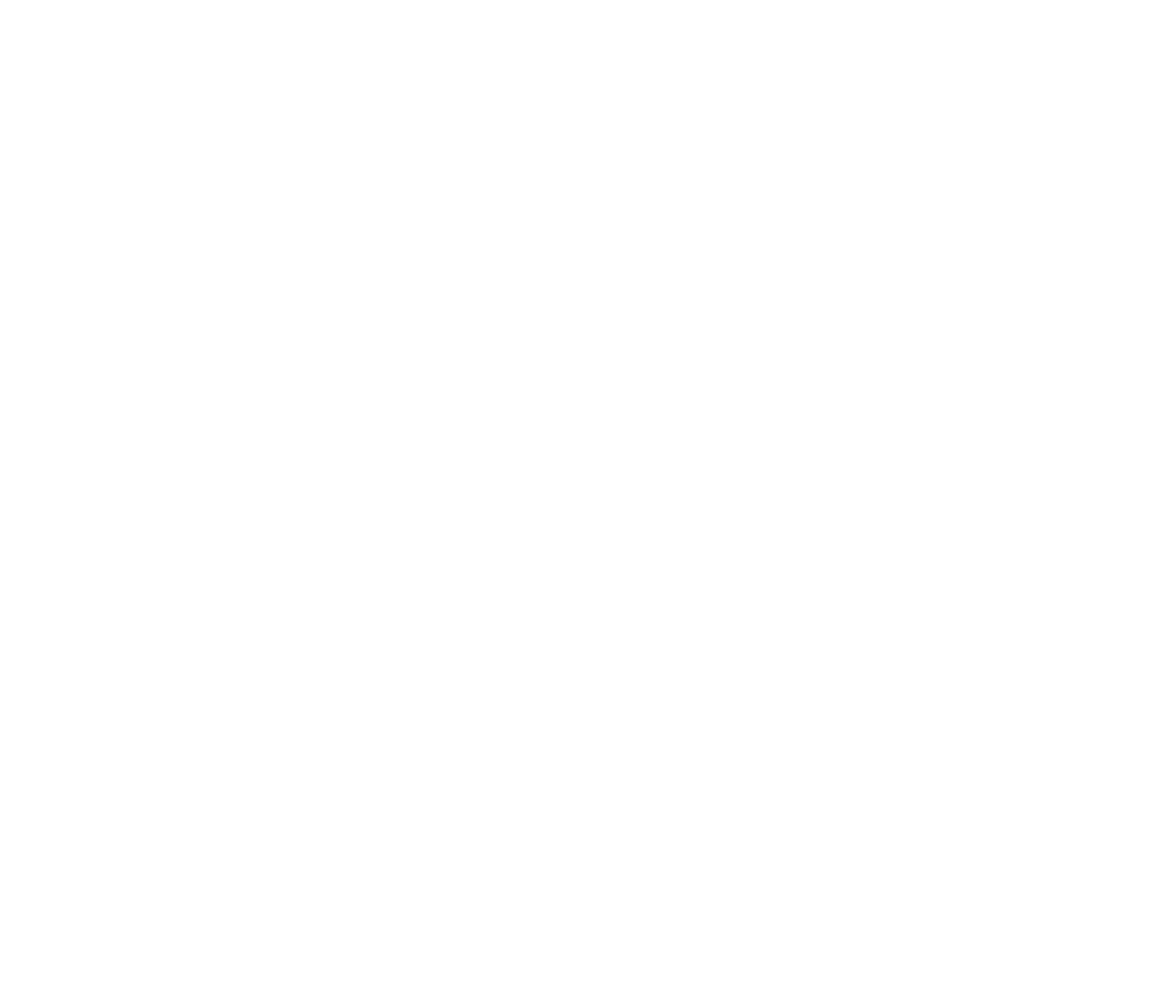
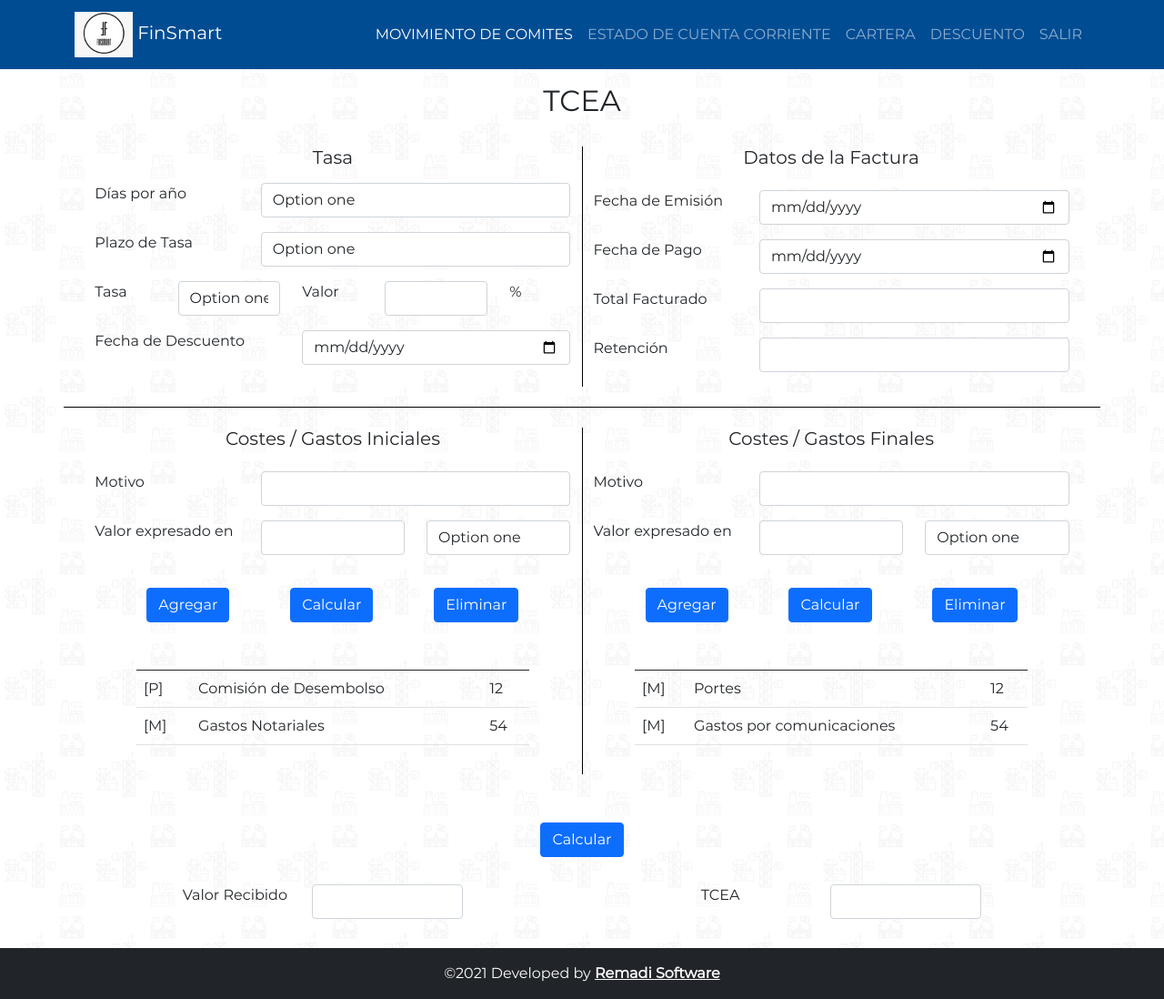
Before and after one commit to RenzoDD/finanzas-proyecto, a PHP site: page /mvc/views/calculoTCEA.html in a window 1280 px wide. Before the commit the page is empty. Shown: the whole page at 91% size. Before the commit the page ends 800 px from the top, so only its background shows below. Run offline with PHP 8.4, Linux system fonts and the light colour scheme.

Commit message:
Agregado TCEA, Movimiento y Registro

```diff
--- a/src/assets/css/style.css
+++ b/src/assets/css/style.css
@@ -10,7 +10,7 @@
 }
 
 :root {
-    --HEADER: #50280B;
+    --HEADER: #004C93;
     --MENU-NORMAL: #693510;
     --MENU-HOVER: #5c2f0e;
     --MENU-FONT-NORMAL: #FFFFFF;
--- /dev/null
+++ b/src/mvc/views/calculoTCEA.html
@@ -0,0 +1,311 @@
+<!doctype html>
+<html lang="en" class="h-100" prefix="og: http://ogp.me/ns#">
+
+<head>
+    <meta charset="UTF-8">
+    <meta name="viewport" content="width=device-width, initial-scale=1.0">
+
+    <link href="/assets/css/bootstrap.css" rel="stylesheet">
+    <link href="/assets/css/bootstrap-icons.css" rel="stylesheet">
+    <link href="/assets/css/style.css" rel="stylesheet">
+
+    <link rel="shortcut icon" type="image/x-icon" href="img/favicon.ico" />
+    <title>Calculo TCEA</title>
+</head>
+
+<body class="d-flex flex-column h-100">
+    <navbar class="navbar navbar-expand-md navbar-dark bg-dark header">
+        <div class="container">
+            <a class="navbar-brand" href="/">
+                <img src="/assets/img/logo.jpg" height="50"> FinSmart
+            </a>
+            <button class="navbar-toggler" type="button" data-bs-toggle="collapse" data-bs-target="#navbarNav"
+                aria-controls="navbarNav" aria-expanded="false" aria-label="Toggle navigation">
+                <span class="navbar-toggler-icon"></span>
+            </button>
+            <div class="collapse navbar-collapse text-center" id="navbarNav">
+                <ul class="navbar-nav ms-auto">
+                    <li class="nav-item">
+                        <a class="nav-link active" aria-current="page" href="#">
+                            <i></i> MOVIMIENTO DE COMITES
+                        </a>
+                    </li>
+                    <li class="nav-item">
+                        <a class="nav-link" aria-current="page" href="#">
+                            <i></i> ESTADO DE CUENTA CORRIENTE
+                        </a>
+                    </li>
+                    <li class="nav-item">
+                        <a class="nav-link" aria-current="page" href="#">
+                            <i></i> CARTERA
+                        </a>
+                    </li>
+                    <li class="nav-item">
+                        <a class="nav-link" aria-current="page" href="#">
+                            <i></i> DESCUENTO
+                        </a>
+                    </li>
+                    <li class="nav-item">
+                        <a class="nav-link" aria-current="page" href="#">
+                            <i></i> SALIR
+                        </a>
+                    </li>
+
+                </ul>
+            </div>
+        </div>
+    </navbar>
+
+    <main class="container my-3">
+        <div>
+            <h2 style="text-align:center">TCEA</h2>
+        </div>
+        <div class="row" style="padding: 2%;">
+            <div class="col" style="border-right: 1px solid black;">
+                <div class="mb-3">
+                    <h5 style="text-align:center">Tasa</h5>
+                </div>
+                <div class="form-group row mb-3">
+                    <label class="col-md-4" for="selectbasic">Días por año</label>
+                    <div class="col-md-8">
+                        <select id="selectbasic" name="selectbasic" class="form-control">
+                            <option value="1">Option one</option>
+                            <option value="2">Option two</option>
+                            <option value="3">Option three</option>
+                        </select>
+                    </div>
+                </div>
+
+                <div class="form-group row mb-3">
+                    <label class="col-md-4 control-label" for="selectbasic">Plazo de Tasa</label>
+                    <div class="col-md-8">
+                        <select id="selectbasic" name="selectbasic" class="form-control">
+                            <option value="1">Option one</option>
+                            <option value="2">Option two</option>
+                            <option value="3">Option three</option>
+                        </select>
+                    </div>
+                </div>
+                <div class="form-group row mb-3">
+                    <label class="col-md-2 control-label" for="selectbasic">Tasa</label>
+                    <div class="col-md-3">
+                        <select id="selectbasic" name="selectbasic" class="form-control">
+                            <option value="1">Option one</option>
+                            <option value="2">Option two</option>
+                            <option value="3">Option three</option>
+                        </select>
+                    </div>
+                    <label for="exampleFormControlInput1" class="col-md-2 control-label">Valor</label>
+                    <div class="col-md-3">
+                        <input type="text" class="form-control" id="exampleFormControlInput1">
+                    </div>
+                    <label for="exampleFormControlInput1" class="col-md-1 control-label">%</label>
+                </div>
+                <div class="form-group row mb-3">
+                    <label for="exampleFormControlInput1" class="col-md-5 control-label">Fecha de Descuento</label>
+                    <div class="col-md-7">
+                        <input class="form-control" type="date" id="start" name="trip-start"></input>
+                    </div>
+                </div>
+            </div>
+            <div class="col">
+                <div class="form-group row mb-3">
+                    <h5 style="text-align:center">Datos de la Factura</h5>
+                </div>
+
+                <div class="form-group row mb-3">
+                    <label for="exampleFormControlInput1" class="col-md-4 control-label">Fecha de Emisión</label>
+                    <div class="col-md-8">
+                        <input class="form-control" type="date" id="start" name="trip-start"></input>
+                    </div>
+                </div>
+                <div class="form-group row mb-3">
+                    <label for="exampleFormControlInput1" class="col-md-4 control-label">Fecha de Pago</label>
+                    <div class="col-md-8">
+                        <input class="form-control" type="date" id="start" name="trip-start"></input>
+                    </div>
+                </div>
+                <div class="form-group row mb-3">
+                    <label for="exampleFormControlInput1" class="col-md-4 control-label">Total Facturado</label>
+                    <div class="col-md-8">
+                        <input type="text" class="form-control" id="exampleFormControlInput1">
+                    </div>
+                </div>
+                <div class="form-group row mb-3">
+                    <label for="exampleFormControlInput1" class="col-md-4 control-label">Retención</label>
+                    <div class="col-md-8">
+                        <input type="text" class="form-control" id="exampleFormControlInput1">
+                    </div>
+                </div>
+            </div>
+        </div>
+
+        <div class="row" style="border-top: 1px solid black; padding: 2%;">
+            <div class="col" style="border-right: 1px solid black;">
+                <div class="form-group row mb-3">
+                    <h5 style="text-align:center">Costes / Gastos Iniciales</h5>
+                </div>
+
+                <div class="form-group row mb-3">
+                    <label for="exampleFormControlInput1" class="col-md-4 control-label">Motivo</label>
+                    <div class="col-md-8">
+                        <input type="text" class="form-control" id="exampleFormControlInput1">
+                    </div>
+                </div>
+                <div class="form-group row mb-3">
+                    <label class="col-md-4 control-label" for="selectbasic">Valor expresado en</label>
+                    <div class="col-md-4">
+                        <input type="text" class="form-control" id="exampleFormControlInput1">
+                    </div>
+
+                    <div class="col-md-4">
+                        <select id="selectbasic" name="selectbasic" class="form-control">
+                            <option value="1">Option one</option>
+                            <option value="2">Option two</option>
+                            <option value="3">Option three</option>
+                        </select>
+                    </div>
+                </div>
+
+                <div class="form-group row mb-3">
+                    <div class="col-md-8" style=" flex: auto;  margin: 20px auto; display: flex;
+                    justify-content: space-around; align-items: center;max-width: 500px;">
+                        <button id="button2id" name="button2id" class="btn btn-primary">Agregar</button>
+                        <button id="button2id" name="button2id" class="btn btn-primary">Calcular</button>
+                        <button id="button2id" name="button2id" class="btn btn-primary">Eliminar</button>
+                    </div>
+                </div>
+
+
+                <div class="form-group row mb-3">
+                    <div class="col-md-10" style=" margin:0 auto;">
+                        <table class="table">
+                            <thead>
+                                <tr>
+
+                                    <th scope="col"></th>
+                                    <th scope="col"></th>
+                                    <th scope="col"></th>
+
+                                </tr>
+                            </thead>
+                            <tbody>
+                                <tr>
+                                    <td>[P]</td>
+                                    <td> Comisión de Desembolso</td>
+                                    <td>12</td>
+                                </tr>
+                                <tr>
+                                    <td>[M]</td>
+                                    <td> Gastos Notariales</td>
+                                    <td>54</td>
+                                </tr>
+                            </tbody>
+                        </table>
+                    </div>
+                </div>
+
+            </div>
+            <div class="col">
+                <div class="form-group row mb-3">
+                    <h5 style="text-align:center">Costes / Gastos Finales</h5>
+                </div>
+                <div class="form-group row mb-3">
+                    <label for="exampleFormControlInput1" class="col-md-4 control-label">Motivo</label>
+                    <div class="col-md-8">
+                        <input type="text" class="form-control" id="exampleFormControlInput1">
+                    </div>
+                </div>
+                <div class="form-group row mb-3">
+                    <label class="col-md-4 control-label" for="selectbasic">Valor expresado en</label>
+                    <div class="col-md-4">
+                        <input type="text" class="form-control" id="exampleFormControlInput1">
+                    </div>
+                    <div class="col-md-4">
+                        <select id="selectbasic" name="selectbasic" class="form-control">
+                            <option value="1">Option one</option>
+                            <option value="2">Option two</option>
+                            <option value="3">Option three</option>
+                        </select>
+                    </div>
+                </div>
+
+                <div class="form-group row mb-3">
+                    <div class="col-md-12 content-button" style=" flex: auto;  margin: 20px auto; display: flex;
+                        justify-content: space-around; align-items: center;max-width: 500px;">
+                        <button id="button2id" name="button2id" class="btn btn-primary">Agregar</button>
+                        <button id="button2id" name="button2id" class="btn btn-primary">Calcular</button>
+                        <button id="button2id" name="button2id" class="btn btn-primary">Eliminar</button>
+                    </div>
+                </div>
+
+                <div class="form-group row mb-3">
+                    <div class="col-md-10" style=" margin:0 auto;">
+                        <table class="table">
+                            <thead>
+                                <tr>
+
+                                    <th scope="col"></th>
+                                    <th scope="col"></th>
+                                    <th scope="col"></th>
+
+                                </tr>
+                            </thead>
+                            <tbody>
+                                <tr>
+                                    <td>[M]</td>
+                                    <td> Portes</td>
+                                    <td>12</td>
+                                </tr>
+                                <tr>
+                                    <td>[M]</td>
+                                    <td> Gastos por comunicaciones</td>
+                                    <td>54</td>
+                                </tr>
+                            </tbody>
+                        </table>
+                    </div>
+                </div>
+
+            </div>
+        </div>
+        <div class="row">
+            <div class="col">
+                <div class="mb-12" style="display: flex; justify-content: center;  margin: 30px;">
+                    <button type="submit" id="button2id" name="button2id" class="btn btn-primary">Calcular</button>
+                </div>
+            </div>
+        </div>
+        <div class="row">
+            <div class="col">
+                <div class="form-group row mb-3" style="display: flex; justify-content: center;">
+                    <label for="exampleFormControlInput1" class="col-md-3 control-label">Valor Recibido</label>
+                    <div class="col-md-4">
+                        <input type="text" class="form-control" id="exampleFormControlInput1">
+                    </div>
+                </div>
+            </div>
+            <div class="col">
+                <div class="form-group row mb-3" style="display: flex; justify-content: center;">
+                    <label for="exampleFormControlInput1" class="col-md-3 control-label">TCEA</label>
+                    <div class="col-md-4">
+                        <input type="text" class="form-control" id="exampleFormControlInput1">
+                    </div>
+                </div>
+            </div>
+        </div>
+    </main>
+
+    <footer class="footer mt-auto py-3 bg-dark">
+        <div class="container text-center" style="color:#FFFFFF;">
+            &#169;2021 Developed by
+            <b><a href="https://www.remadi.net/" target="_blank" style="color:#FFFFFF">Remadi Software</a></b>
+        </div>
+    </footer>
+
+    <script src="/assets/js/jquery.js"></script>
+    <script src="/assets/js/bootstrap.js"></script>
+    <script src="/assets/js/main.js"></script>
+</body>
+
+</html>
```
Also changed, not shown: src/mvc/views/movimientos.html (added, +158 -0 lines), src/mvc/views/registroUsuario.html (added, +88 -0 lines), src/assets/img/registroUsuario.png (added).
